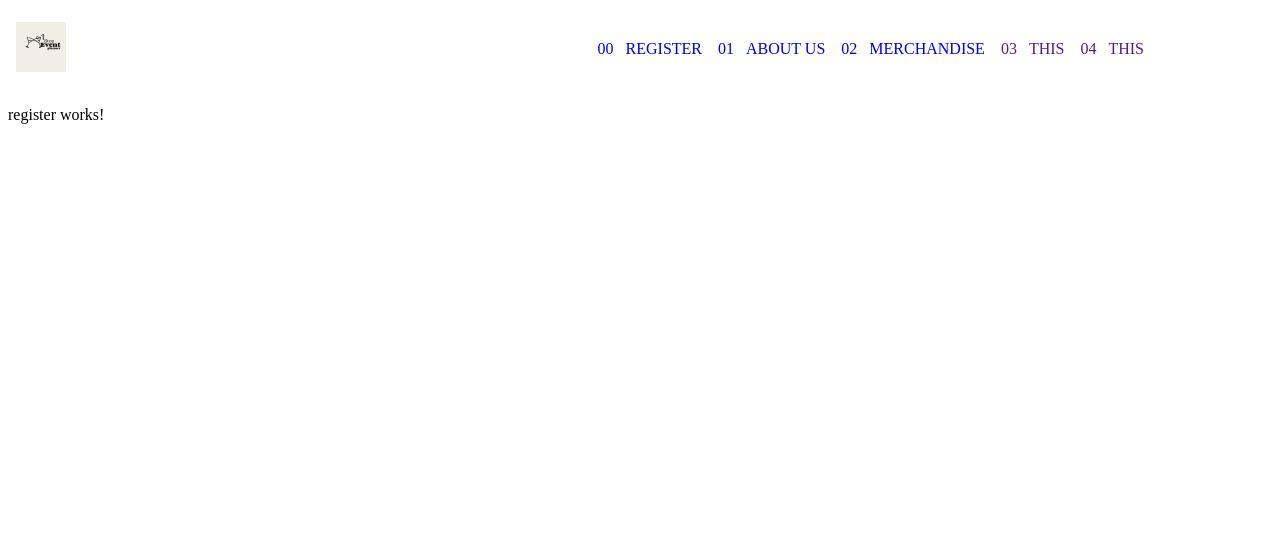
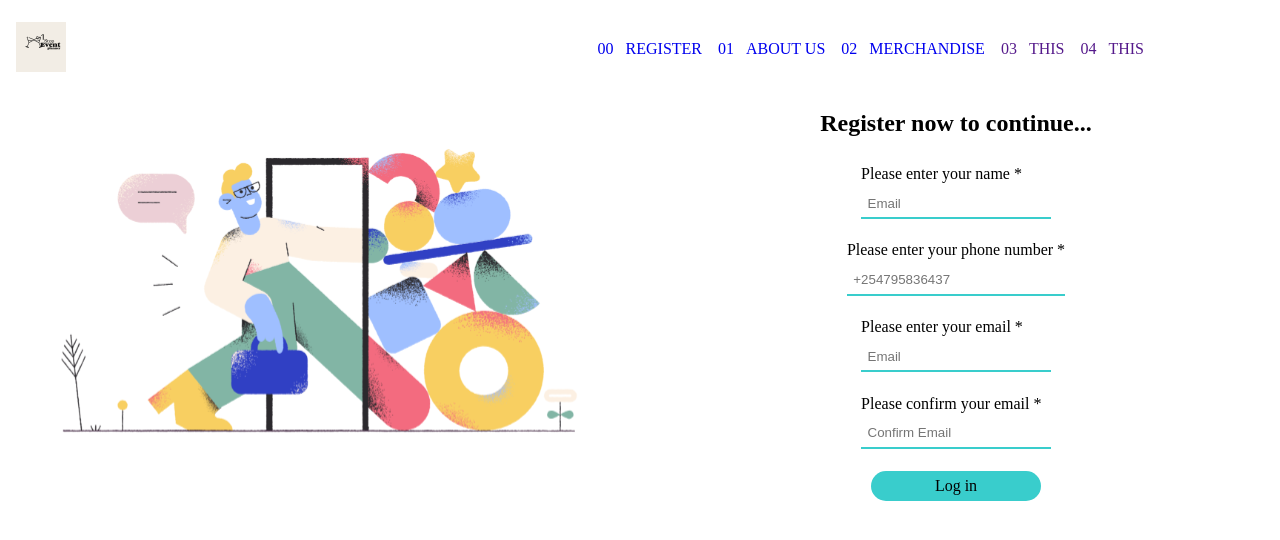
Before and after one commit to pollandonderi/eventplanFrontend, an Angular app: page /register in a window 1280 px wide. Shown: the top 540 px of the page. Built offline with nearby package versions, Linux system fonts and the light colour scheme.

Commit message:
registration page without validation

```diff
--- a/src/app/components/register/register.component.html
+++ b/src/app/components/register/register.component.html
@@ -1 +1,33 @@
-<p>register works!</p>
+<div class="holdingcontainer">
+
+
+<div class="imgcustomised">
+    <img class="imgcustomised" src="../.././assets/signin.svg" alt="" srcset="">
+</div>
+<div>
+    <div class="center">
+        <h2>Register now to continue...</h2>
+    </div>
+    <form class="centercustomised">
+        <div class="registerfolder">
+            <label for="">Please enter your name *</label>
+        <input type="name" class="registerinput" name="name" placeholder="Email" required/>
+        </div>
+        <div class="registerfolder">
+            <label for="">Please enter your phone number *</label>
+        <input type="text" class="registerinput" name="name" placeholder="+254795836437" required />
+        </div>
+        <div class="registerfolder">
+            <label for="">Please enter your email * </label>
+        <input type="email" class="registerinput" name="name" placeholder="Email" required />
+        </div>
+        <div class="registerfolder">
+            <label for="">Please confirm your email *</label>
+        <input type="email" class="registerinput" name="name" placeholder="Confirm Email" required/>
+        </div>
+        <div class="space">
+        <a type="button" id="registersubmitbutton" type="submit" value="LOG IN">Log in</a>
+        </div>
+      </form>
+</div>
+</div>
--- a/src/app/components/register/register.component.scss
+++ b/src/app/components/register/register.component.scss
@@ -0,0 +1,39 @@
+.registerfolder{
+    display: flex;
+    flex-direction: column;
+    padding-inline: 4rem;
+    max-width: 20rem;
+    padding-block: 0.5rem;
+}
+.registerinput{
+    margin-block: .4rem;
+border: 0;
+border-bottom: 2px solid #39cdcc;
+padding: .4rem;
+}
+#registersubmitbutton{
+    background-color: #39cdcc;
+    padding-block: 0.4rem;
+    padding-inline: 4rem;
+    border-radius: 25px
+}
+.space{
+    margin-top: .9rem;
+}
+@media (min-width:60em) {
+ .holdingcontainer{
+    display: grid;
+    grid-template-columns: repeat(2,1fr);
+ }
+ .imgcustomised{
+    display: flex;
+    justify-content: center;
+    align-items: center;
+ }
+}
+@media (max-width:60em) {
+
+.imgcustomised{
+    display: none;
+}
+}
```
